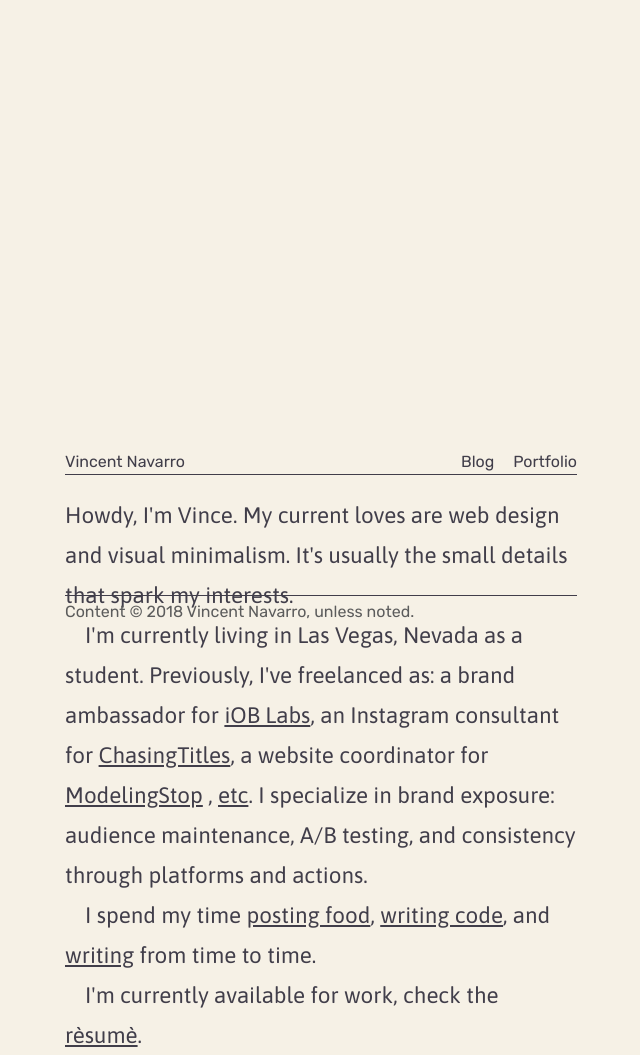
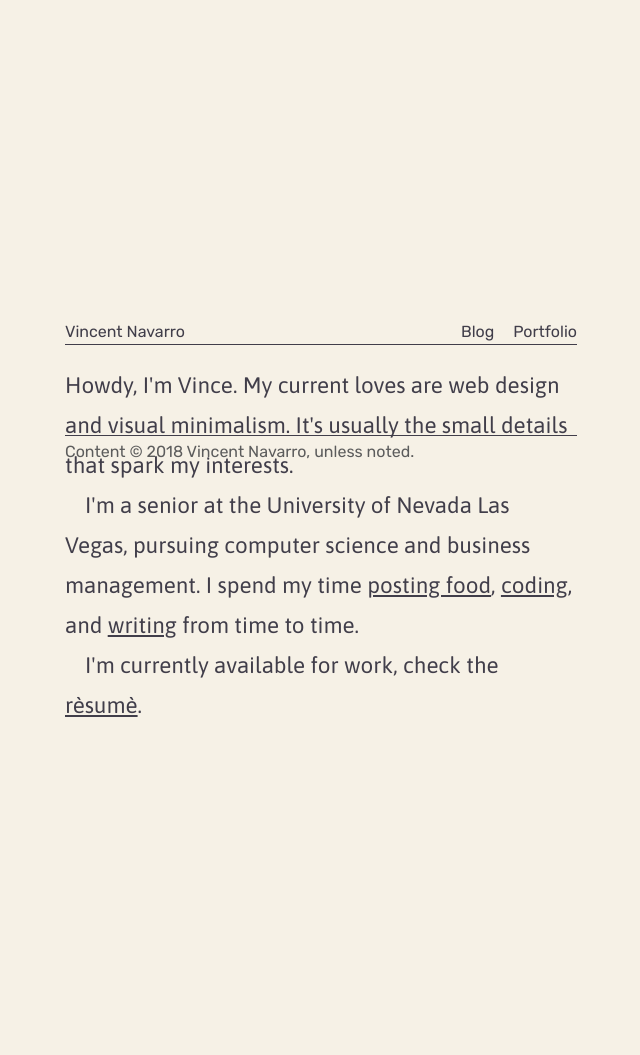
Before and after one commit to VincentNavarro/vincentnavarro.com, a Jekyll site: the page built from index.md, in a window 1280 px wide. Shown: the whole page, without its empty margins (319-959 px from the left). Built offline with Jekyll 4.4.1, drawn with Linux system fonts in a browser that asks for light colours; after the commit the page ends 900 px from its top, so only the background shows below that.

Commit message:
portfolio and description edit

```diff
--- a/css/styles.sass
+++ b/css/styles.sass
@@ -4,6 +4,7 @@
 // Color Variables
 $main: #413E4A
 $background: #f6f1e6
+// $background: linear-gradient(#ffffff, #f6f1e6)
 $hover: #B38184
 $light: #b4b6b5
 $fade: #5c5c5c
--- a/index.md
+++ b/index.md
@@ -10,17 +10,8 @@ layout: "home"
    It's usually the small details that spark my interests.
 </p>
 <p class="meat">
-   I'm currently living in Las Vegas, Nevada as a student.
-   Previously, I've freelanced as:
-   a brand ambassador for <a href="https://www.ioblabs.com" target="_blank">iOB Labs</a>,
-   an Instagram consultant for <a href="https://chasingtitles.us/" target="_blank">ChasingTitles</a>,
-   a website coordinator for <a href="http://modelingstop.com/" target="_blank">ModelingStop</a>
-   , <a href="/portfolio">etc</a>.
-   I specialize in brand exposure: audience maintenance, A/B testing, and consistency through platforms and actions.
-</p>
-<p class="meat">
-   I spend my time <a href="https://www.instagram.com/officialfoodplug/" target="_blank">posting food</a>,
-   <a href="https://github.com/VincentNavarro" target="_blank">writing code</a>,
+   I'm a senior at the University of Nevada Las Vegas, pursuing computer science and business management. I spend my time <a href="https://www.instagram.com/officialfoodplug/" target="_blank">posting food</a>,
+   <a href="https://github.com/VincentNavarro" target="_blank">coding</a>,
    and <a href="/blog" target="_blank">writing</a> from time to time.
 </p>
 <p class="meat">
```
Also changed, not shown: portfolio.md (+16 -1 lines), assets/portfolio/colourloversparser.png (added), assets/portfolio/coolculator.png (added), assets/portfolio/newtab.png (added), assets/portfolio/vincentnavarro.png (added).
